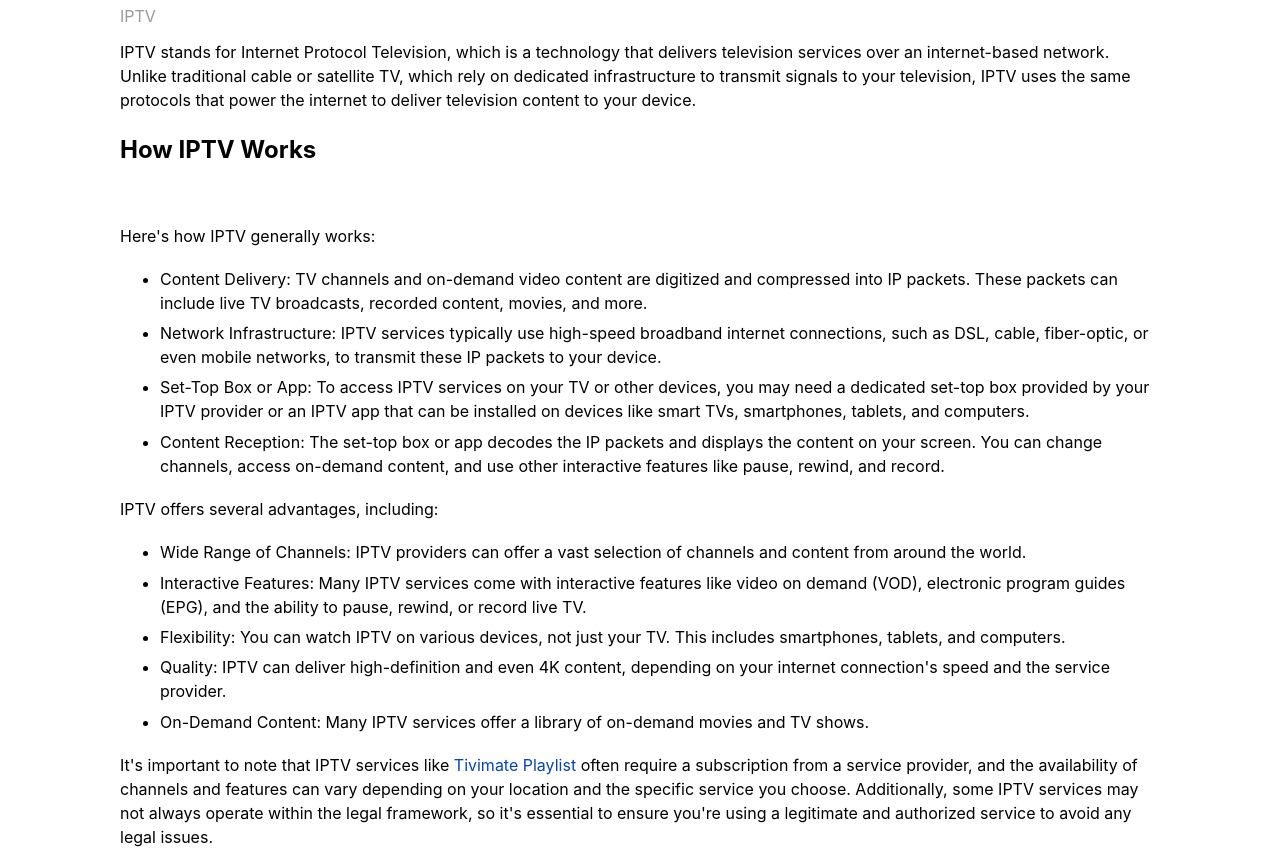
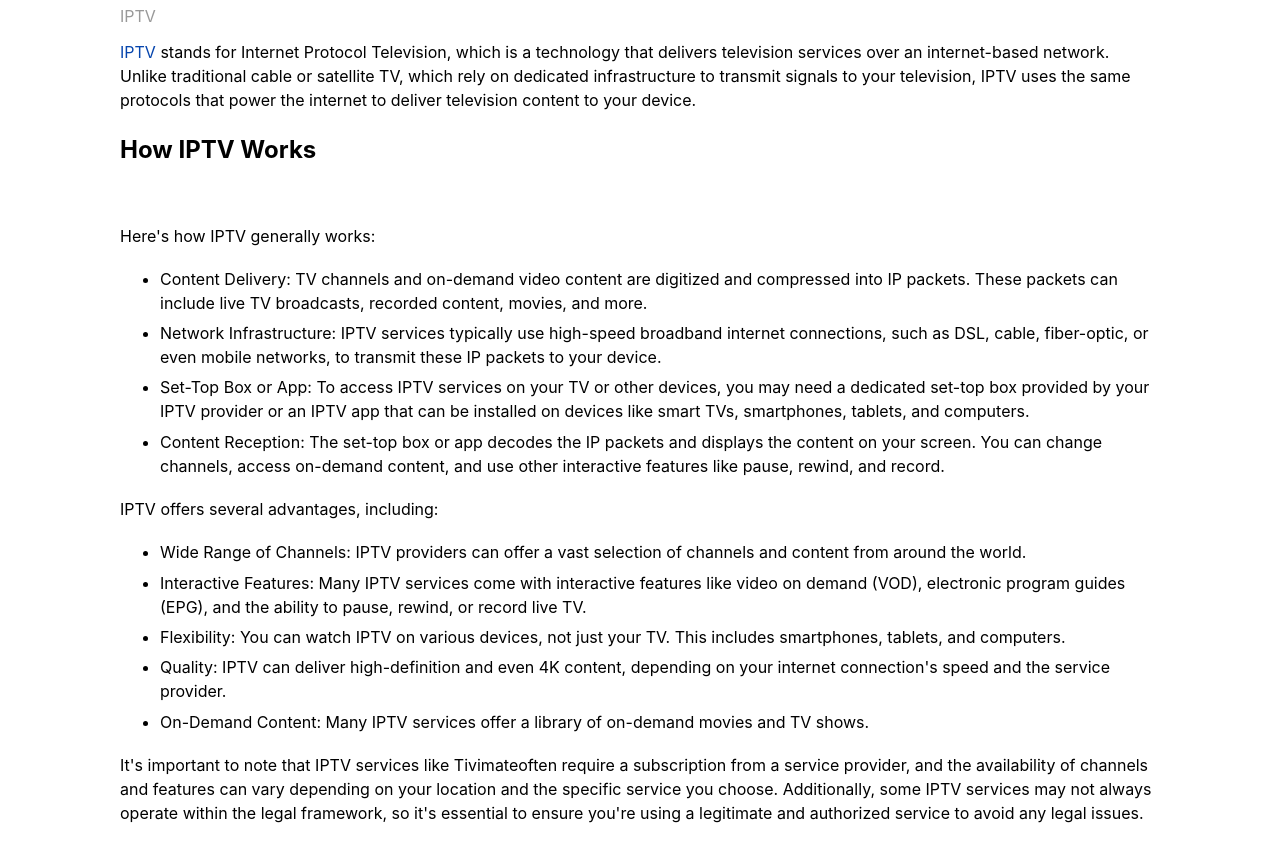
Before and after one commit to jhaffeed/fan, a plain HTML site: page index.html in a window 1280 px wide. Shown: the part 825-1692 px from the top of the page. Drawn offline with Linux system fonts and the light colour scheme.

Commit message:
Update index.html

```diff
--- a/index.html
+++ b/index.html
@@ -62,7 +62,7 @@
         <figcaption>IPTV</figcaption>
     </figure>
         <p>
-            IPTV stands for Internet Protocol Television, which is a technology that delivers television services over an internet-based network. Unlike traditional cable or satellite TV, which rely on dedicated infrastructure to transmit signals to your television, IPTV uses the same protocols that power the internet to deliver television content to your device.
+            <a href="https://www.cirebontv.com/2023/08/playlist-tivimate-gratis-2023.html">IPTV</a> stands for Internet Protocol Television, which is a technology that delivers television services over an internet-based network. Unlike traditional cable or satellite TV, which rely on dedicated infrastructure to transmit signals to your television, IPTV uses the same protocols that power the internet to deliver television content to your device.
 <p>
 
 <h2>How IPTV Works</h2>
@@ -83,7 +83,7 @@
 <li>Quality: IPTV can deliver high-definition and even 4K content, depending on your internet connection's speed and the service provider.</li>
 <li>On-Demand Content: Many IPTV services offer a library of on-demand movies and TV shows.</li>
 </ul>
-<p>It's important to note that IPTV services like <a href="https://www.cirebontv.com/2023/08/playlist-tivimate-gratis-2023.html">Tivimate Playlist</a>  often require a subscription from a service provider, and the availability of channels and features can vary depending on your location and the specific service you choose. Additionally, some IPTV services may not always operate within the legal framework, so it's essential to ensure you're using a legitimate and authorized service to avoid any legal issues.</p>
+<p>It's important to note that IPTV services like Tivimateoften require a subscription from a service provider, and the availability of channels and features can vary depending on your location and the specific service you choose. Additionally, some IPTV services may not always operate within the legal framework, so it's essential to ensure you're using a legitimate and authorized service to avoid any legal issues.</p>
 	</article>
 <section>
 
```
